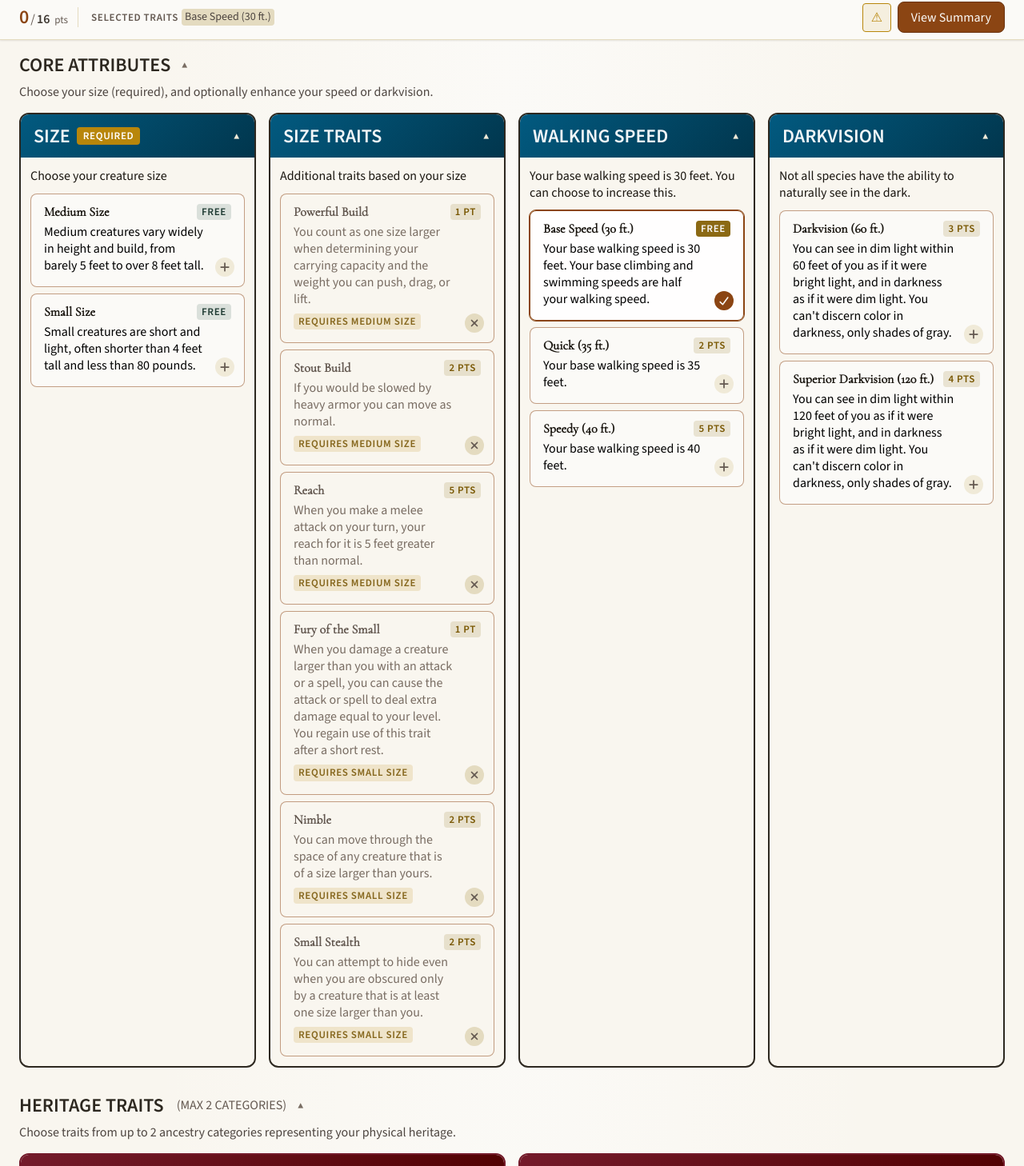
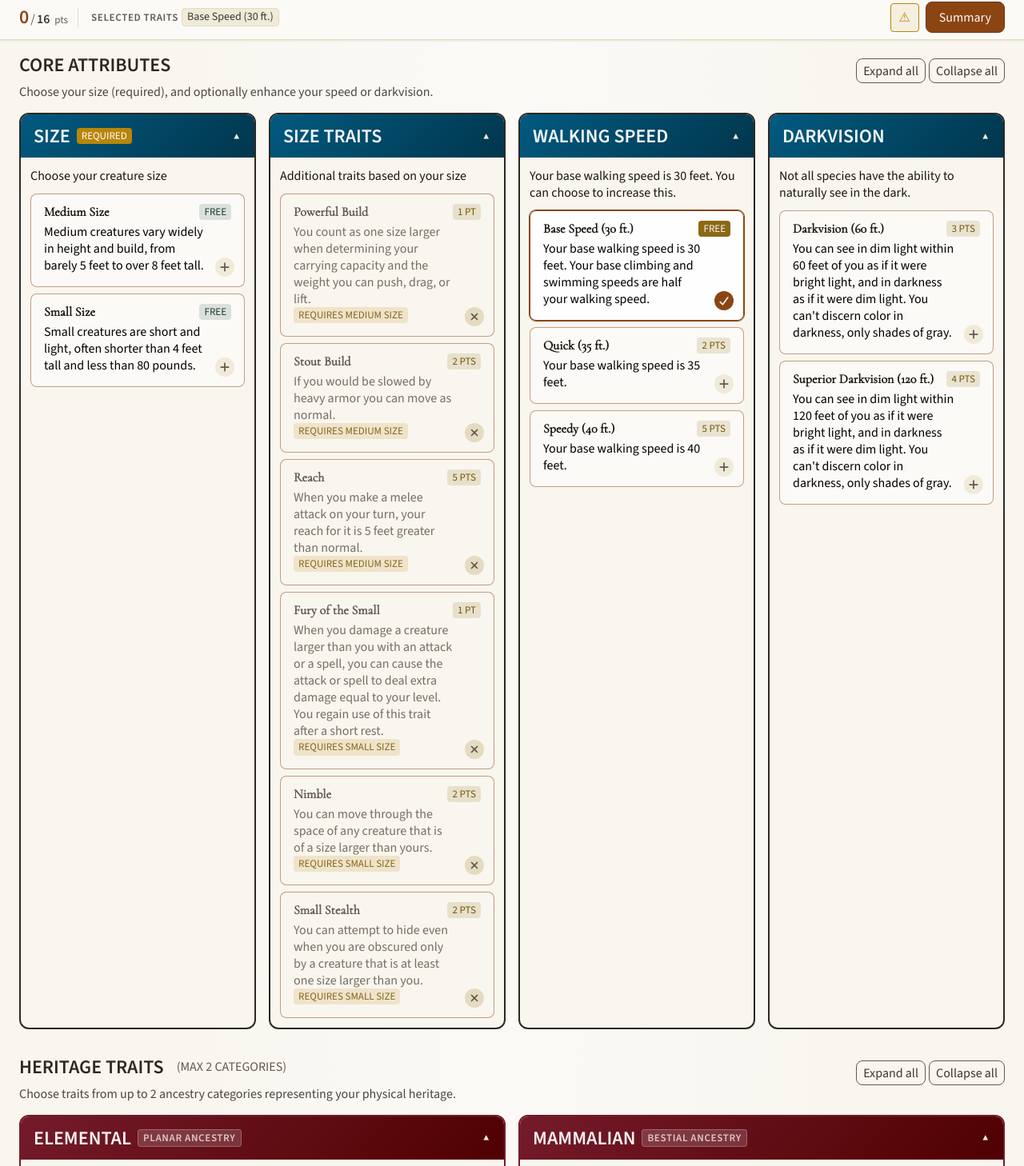
Before and after one commit to jeffwain/5e-ancestry-builder, a React (Vite) app: page / in a window 1280 px wide. Shown: the part 92-1550 px from the top of the page at 80% size. Built offline with nearby package versions, Linux system fonts and the light colour scheme; a web font is replaced by a local one.

Commit message:
Reorganizing and cleaning up

```diff
--- a/src/components/Layout/Layout.css
+++ b/src/components/Layout/Layout.css
@@ -157,36 +157,6 @@
   flex-shrink: 0;
 }
 
-.sticky-toolbar .trait-pill-wrapper {
-  cursor: pointer;
-}
-
-.sticky-toolbar .pill.trait {
-  text-transform: none;
-  font-size: 0.875rem;
-  padding: 0.0625rem 0.25rem 0.125rem;
-
-  /* display: inline-flex;
-  align-items: center;
-  gap: 0.25rem;
-  padding: 0.1875rem 0.5rem;
-  font-family: var(--font-ui);
-  font-size: var(--text-xs);
-  font-weight: 500;
-  color: var(--color-ink-700);
-  background: var(--color-parchment-200);
-  border: 1px solid var(--color-parchment-300);
-  border-radius: var(--radius-sm);
-  white-space: nowrap;
-  transition: all var(--transition-fast); */
-}
-
-.sticky-toolbar .pill.trait:hover {
-  background: var(--color-parchment-300);
-  border-color: var(--color-ink-400);
-  color: var(--color-ink-800);
-}
-
 .sticky-toolbar .no-pills {
   font-family: var(--font-ui);
   font-size: var(--text-xs);
@@ -283,22 +253,15 @@
   align-items: center;
   gap: var(--space-2);
   margin: 0 0 var(--space-2);
+  flex: 1;
 }
 
-.layout .section-title.clickable {
-  cursor: pointer;
-  user-select: none;
-  transition: color var(--transition-fast);
-}
 
-.layout .section-title.clickable:hover {
-  color: var(--color-heritage);
-}
-
-.layout .section-title.clickable:focus-visible {
-  outline: 2px solid var(--color-accent);
-  outline-offset: 2px;
-  border-radius: var(--radius-sm);
+.layout .section-header-controls {
+  display: flex;
+  flex-direction: row;
+  align-items: flex-end;
+  gap: var(--space-1);
 }
 
 .layout .section-limit {
@@ -309,16 +272,6 @@
   margin-left: var(--space-2);
 }
 
-.layout .section-chevron {
-  font-size: var(--text-sm);
-  color: var(--color-ink-400);
-  transition: transform var(--transition-fast);
-  margin-left: var(--space-1);
-}
-
-.layout .section-chevron.expanded {
-  transform: rotate(180deg);
-}
 
 .layout .section-desc {
   font-size: var(--text-base);
--- a/src/components/Layout/Layout.jsx
+++ b/src/components/Layout/Layout.jsx
@@ -41,11 +41,20 @@ export function Layout({
   const [heritageSignal, setHeritageSignal] = useState({ expanded: true, version: 0 });
   const [cultureSignal, setCultureSignal] = useState({ expanded: true, version: 0 });
 
-  const toggleSection = (signal, setSignal) => {
-    setSignal({
-      expanded: !signal.expanded,
-      version: signal.version + 1
-    });
+  // Expand all categories in a section
+  const expandAll = (setSignal) => {
+    setSignal(prev => ({
+      expanded: true,
+      version: prev.version + 1
+    }));
+  };
+
+  // Collapse all categories in a section
+  const collapseAll = (setSignal) => {
+    setSignal(prev => ({
+      expanded: false,
+      version: prev.version + 1
+    }));
   };
 
   // Scroll to trait card when pill is clicked
@@ -117,7 +126,7 @@ export function Layout({
                   trait={trait}
                   selectedOptions={selectedOptions}
                   onClick={() => scrollToTrait(trait.id)}
-                  className="trait-pill-wrapper"
+                  className="pill-wrapper"
                 >
                   <span className="pill trait">
                     {getTraitPillLabel(trait, selectedOptions)}
@@ -147,7 +156,7 @@ export function Layout({
                 className="btn btn-primary summary-btn"
                 onClick={onShowSummary}
               >
-                View Summary
+                Summary
               </button>
             </div>
           </div>
@@ -157,16 +166,23 @@ export function Layout({
       <main className={`main flexcol ${atBudget ? 'at-budget' : ''}`}>
         {/* Core Attributes Section */}
         <section className="section">
-          <h2
-            className="section-title clickable"
-            onClick={() => toggleSection(coreSignal, setCoreSignal)}
-            role="button"
-            tabIndex={0}
-            onKeyDown={(e) => e.key === 'Enter' && toggleSection(coreSignal, setCoreSignal)}
+          <div className="section-header flexrow">
+            <h2 className="section-title">Core Attributes</h2>
+            <div className="section-header-controls">
+              <button
+                className="btn btn-secondary btn-small"
+                onClick={() => expandAll(setCoreSignal)}
               >
-            Core Attributes
-            <span className={`section-chevron ${coreSignal.expanded ? 'expanded' : ''}`}>▼</span>
-          </h2>
+                Expand all
+              </button>
+              <button
+                className="btn btn-secondary btn-small"
+                onClick={() => collapseAll(setCoreSignal)}
+              >
+                Collapse all
+              </button>
+            </div>
+          </div>
           <p className="section-desc">
             Choose your size (required), and optionally enhance your speed or darkvision.
           </p>
@@ -182,19 +198,28 @@ export function Layout({
           </div>
         </section>
 
-        {/* Heritage Section - flat like culture */}
+        {/* Heritage Section */}
         <section className="section">
-          <h2
-            className="section-title clickable"
-            onClick={() => toggleSection(heritageSignal, setHeritageSignal)}
-            role="button"
-            tabIndex={0}
-            onKeyDown={(e) => e.key === 'Enter' && toggleSection(heritageSignal, setHeritageSignal)}
-          >
+          <div className="section-header flexrow">
+            <h2 className="section-title">
               Heritage Traits
               <span className="section-limit">(max 2 categories)</span>
-            <span className={`section-chevron ${heritageSignal.expanded ? 'expanded' : ''}`}>▼</span>
             </h2>
+            <div className="section-header-controls">
+              <button
+                className="btn btn-secondary btn-small"
+                onClick={() => expandAll(setHeritageSignal)}
+              >
+                Expand all
+              </button>
+              <button
+                className="btn btn-secondary btn-small"
+                onClick={() => collapseAll(setHeritageSignal)}
+              >
+                Collapse all
+              </button>
+            </div>
+          </div>
           <p className="section-desc">
             Choose traits from up to 2 ancestry categories representing your physical heritage.
           </p>
@@ -213,17 +238,26 @@ export function Layout({
 
         {/* Culture Section */}
         <section className="section">
-          <h2
-            className="section-title clickable"
-            onClick={() => toggleSection(cultureSignal, setCultureSignal)}
-            role="button"
-            tabIndex={0}
-            onKeyDown={(e) => e.key === 'Enter' && toggleSection(cultureSignal, setCultureSignal)}
-          >
+          <div className="section-header flexrow">
+            <h2 className="section-title">
               Culture Traits
               <span className="section-limit">(min 1, max 2 categories)</span>
-            <span className={`section-chevron ${cultureSignal.expanded ? 'expanded' : ''}`}>▼</span>
             </h2>
+            <div className="section-header-controls">
+              <button
+                className="btn btn-secondary btn-small"
+                onClick={() => expandAll(setCultureSignal)}
+              >
+                Expand all
+              </button>
+              <button
+                className="btn btn-secondary btn-small"
+                onClick={() => collapseAll(setCultureSignal)}
+              >
+                Collapse all
+              </button>
+            </div>
+          </div>
           <p className="section-desc">
             Choose traits from 1-2 cultures representing your upbringing and training.
           </p>
--- a/src/components/TraitCategory/TraitCategory.css
+++ b/src/components/TraitCategory/TraitCategory.css
@@ -39,49 +39,14 @@
   margin: 0;
 }
 
-.category-trait .pill {
-  font-family: var(--font-ui);
-  font-size: var(--text-xs);
-  font-weight: 600;
-  text-transform: uppercase;
-  letter-spacing: 0.05em;
-  border-radius: var(--radius-sm);
-}
+/* Category header pill - uses .pill.type.on-dark from components.css */
 
-.category-trait .pill.heritage,
-.category-trait .pill.culture {
-  background: rgba(255, 255, 255, 0.16);
-  color: rgba(255, 255, 255, 0.72);
-  border: 0.0625rem solid rgba(255, 255, 255, 0.24);
-}
-
-.category-trait .pill.core {
-  background: var(--color-accent);
-  color: white;
-}
-
-.category-trait .required-pill {
-  font-family: var(--font-ui);
-  font-size: var(--text-xs);
-  font-weight: 600;
-  text-transform: uppercase;
-  letter-spacing: 0.05em;
-  padding: 0.125rem var(--space-2);
-  border-radius: var(--radius-sm);
+.category-trait .pill.required {
   background: var(--color-warning);
   color: white;
 }
 
-/* Selected count pill shown when collapsed */
-.category-trait .selected-count {
-  font-family: var(--font-ui);
-  font-size: var(--text-xs);
-  font-weight: 600;
-  padding: 0.125rem var(--space-2);
-  border-radius: var(--radius-sm);
-  background: rgba(255, 255, 255, 0.25);
-  color: var(--color-parchment-100);
-}
+/* Selected count pill - uses .pill.count from components.css */
 
 .category-trait .chevron {
   font-size: var(--text-base);
@@ -157,15 +122,7 @@
   gap: var(--space-2);
 }
 
-.heritage-group .group-selected-count {
-  font-family: var(--font-ui);
-  font-size: var(--text-xs);
-  font-weight: 600;
-  padding: 0.125rem var(--space-2);
-  border-radius: var(--radius-sm);
-  background: var(--color-heritage);
-  color: white;
-}
+/* Group count uses .pill.count.heritage from components.css */
 
 .heritage-group .group-name {
   font-family: var(--font-ui);
@@ -226,10 +183,6 @@
   background: linear-gradient(135deg, var(--color-green-38) 0%, var(--color-green-21) 100%);
 }
 
-.category-trait.culture > .selected-count {
-  background: rgba(255, 255, 255, 0.25);
-}
-
 /* Core attribute styling */
 .category-trait.heritage {
   border-color: var(--color-red-45);
--- a/src/components/TraitCategory/TraitCategory.jsx
+++ b/src/components/TraitCategory/TraitCategory.jsx
@@ -52,12 +52,12 @@ export function TraitCategory({
         <div className="header-content">
           <h3 className="name">{category.name}</h3>
           {showPill && pillText && (
-            <span className={`pill ${type}`}>
+            <span className={`pill type on-dark ${type}`}>
               {pillText}
             </span>
           )}
           {!isExpanded && hasSelectedTraits && (
-            <span className="selected-count">{selectedTraits.length} selected</span>
+            <span className="pill count">{selectedTraits.length} selected</span>
           )}
         </div>
         <span className={`chevron ${isExpanded ? 'expanded' : ''}`}>
@@ -155,10 +155,10 @@ export function CoreAttributeSection({
         <div className="header-content">
           <h3 className="name">{attribute.name}</h3>
           {attribute.required && (
-            <span className="required-pill">Required</span>
+            <span className="pill required">Required</span>
           )}
           {!isExpanded && hasSelectedTraits && (
-            <span className="selected-count">{selectedTraits.length} selected</span>
+            <span className="pill count">{selectedTraits.length} selected</span>
           )}
         </div>
         <span className={`chevron ${isExpanded ? 'expanded' : ''}`}>
--- a/src/styles/components.css
+++ b/src/styles/components.css
@@ -1,9 +1,11 @@
 /* ===========================================
    Shared Component Styles
    =========================================== */
-/* ── Pills - shared across components ────── */
+
+/* ── Pills - Base ───────────────────────── */
 .pill {
-  display: flex;
+  display: inline-flex;
+  align-items: center;
   flex: 0 1 fit-content;
   padding: 0.0625rem 0.375rem 0.125rem;
   font-family: var(--font-ui);
@@ -11,7 +13,7 @@
   font-weight: 500;
   font-variation-settings: 'wdth' 86;
   text-transform: uppercase;
-  letter-spacing: -3%;
+  /* letter-spacing: -0.03em; */
   border-radius: var(--radius-sm);
   white-space: nowrap;
   background: var(--pill-bg-default);
@@ -23,53 +25,45 @@
   font-variation-settings: 'wght' 640;
 }
 
+/* ── Pills - Cost Variants ──────────────── */
 .pill.cost {
   background: oklch(from var(--pill-bg-cost) l c h / 0.16);
   color: oklch(from var(--pill-bg-cost) calc(l * 0.88) c h);
   flex-shrink: 0;
 }
 
-.pill.cost:is(.selected) {
+.pill.cost.selected,
+.card-trait.selected .pill.cost,
+.option.selected .pill.cost {
   background: var(--pill-bg-cost);
   color: var(--pill-text-cost);
-  flex-shrink: 0;
 }
 
-.pill.cost.free {
+.pill.cost.free,
+.pill.free {
   background: var(--pill-bg-free);
   color: var(--pill-text-free);
 }
 
+/* ── Pills - Status/Meta ────────────────── */
 .pill.required {
   background: var(--pill-bg-required);
   color: var(--pill-text-required);
 }
 
-.pill.size {
-  margin-top: var(--space-2);
-  margin-right: var(--space-1);
-  padding: 0.125rem var(--space-2);
-  background: var(--pill-bg-size);
-  color: var(--pill-text-size);
-}
-
 .pill.restriction {
-  margin-top: var(--space-2);
-  margin-right: var(--space-1);
   background: var(--pill-bg-restricted);
   color: var(--pill-text-restricted);
 }
 
 .pill.requirement {
-  margin-top: var(--space-2);
-  margin-right: var(--space-1);
   background: var(--pill-bg-required);
   color: var(--pill-text-required);
 }
 
-.pill.option-cost {
-  background: var(--pill-bg-default);
-  color: var(--pill-text-default);
+.pill.size {
+  background: var(--pill-bg-size);
+  color: var(--pill-text-size);
 }
 
 .pill.selected-option {
@@ -79,13 +73,94 @@
   border: 0.0625rem solid var(--pill-text-free);
 }
 
-/* Pill variations in context */
-.card-trait.selected .pill.cost {
-  background: var(--pill-bg-cost);
-  color: var(--pill-text-cost);
+/* ── Pills - Type Badges ────────────────── */
+.pill.type {
+  font-weight: 600;
+  text-transform: uppercase;
+  letter-spacing: 0.05em;
 }
 
-.option.selected .pill.option-cost {
-  background: var(--pill-bg-cost);
-  color: var(--pill-text-cost);
+.pill.type.heritage {
+  background: var(--color-heritage-bg);
+  color: var(--color-heritage-light);
 }
+
+.pill.type.culture {
+  background: var(--color-culture-bg);
+  color: var(--color-culture-light);
+}
+
+.pill.type.core {
+  background: var(--color-gold-89);
+  color: var(--color-gold-45);
+}
+
+/* Type badges on dark backgrounds (category headers) */
+.pill.type.on-dark {
+  background: rgba(255, 255, 255, 0.16);
+  color: rgba(255, 255, 255, 0.72);
+  border: 0.0625rem solid rgba(255, 255, 255, 0.24);
+}
+
+/* ── Pills - Trait Pills (toolbar/summary) ─ */
+.pill.trait {
+  text-transform: none;
+  font-size: 0.875rem;
+  font-weight: 500;
+  padding: 0.0625rem 0.375rem 0.125rem;
+  background: var(--color-parchment-200);
+  color: var(--color-ink-700);
+  border: 1px solid var(--color-parchment-300);
+  transition: all var(--transition-fast);
+  cursor: pointer;
+}
+
+.pill.trait:hover {
+  background: var(--color-parchment-300);
+  border-color: var(--color-ink-400);
+  color: var(--color-ink-800);
+}
+
+/* ── Pills - Count Badges ───────────────── */
+.pill.count {
+  font-weight: 600;
+  padding: 0.125rem var(--space-2);
+  background: rgba(255, 255, 255, 0.25);
+  color: var(--color-parchment-100);
+}
+
+.pill.count.heritage {
+  background: var(--color-heritage);
+  color: white;
+}
+
+.pill.count.culture {
+  background: var(--color-culture);
+  color: white;
+}
+
+/* ── Pills - Dark Theme (tooltips) ──────── */
+.pill.dark {
+  background: var(--color-gold-56);
+  color: var(--color-parchment-50);
+}
+
+.pill.dark.free {
+  background: var(--color-green-38);
+}
+
+/* ── Pills - Spacing Modifiers ──────────── */
+.pill.spaced {
+  margin-top: var(--space-2);
+  margin-right: var(--space-1);
+}
+
+/* ── Pill Wrapper (for tooltips) ────────── */
+.pill-wrapper {
+  display: inline-flex;
+  cursor: pointer;
+}
+
+.pill-wrapper.block {
+  display: block;
+}
--- a/src/styles/global.css
+++ b/src/styles/global.css
@@ -119,6 +119,10 @@ a:hover {
   border-color: var(--color-ink-700);
 }
 
+.btn-small {
+  padding: var(--space-1) var(--space-2);
+}
+
 /* ── Form Elements ──────────────────────── */
 select {
   font-family: var(--font-ui);
@@ -160,10 +164,6 @@ select:hover {
   text-transform: uppercase;
   letter-spacing: 0.05em;
   border-radius: var(--radius-sm);
-}
-
-.pill {
-  padding: 0.0625rem 0.5rem;
 }
 
 .visually-hidden {
```
Also changed, not shown: src/components/SummaryPanel/SummaryPanel.css (+1 -20 lines), src/components/SummaryPanel/SummaryPanel.jsx (+6 -6 lines), src/components/TraitTooltip/TraitTooltip.css (+2 -46 lines), src/components/TraitTooltip/TraitTooltip.jsx (+4 -9 lines). Lines whose indentation alone changed are shown as unchanged.
